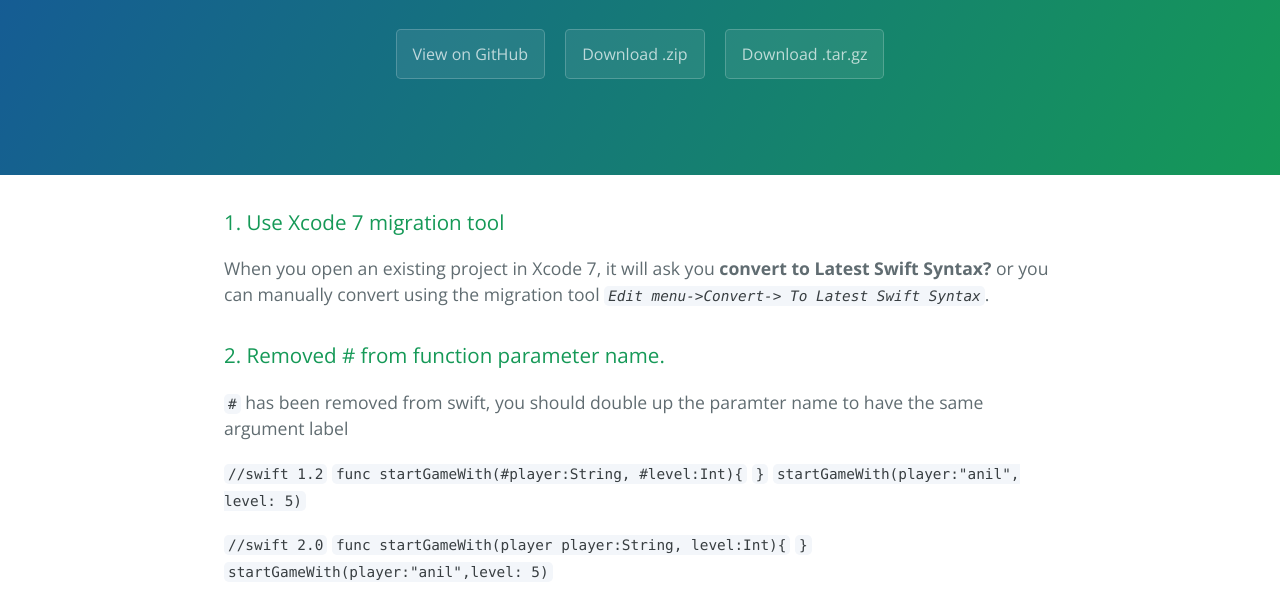
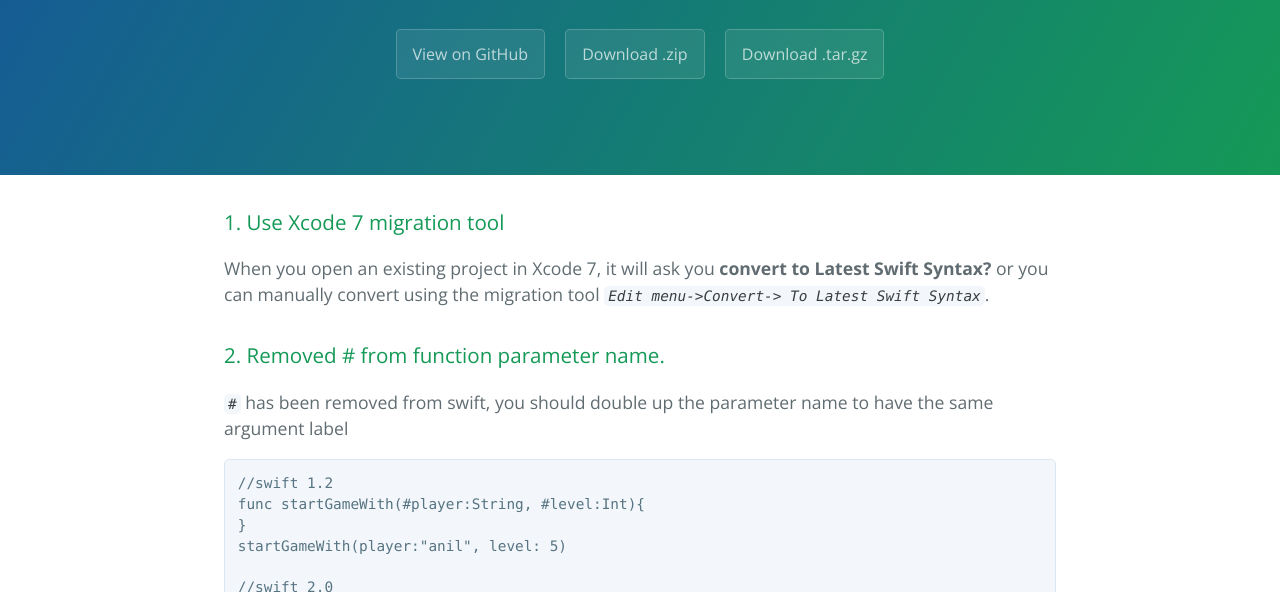
Before and after one commit to AnilVarghese/swift-2.0, a plain HTML site: page index.html in a window 1280 px wide. Shown: the part 208-800 px from the top of the page. Drawn offline with nearby package versions, Linux system fonts and the light colour scheme.

Commit message:
Create gh-pages branch via GitHub

```diff
--- a/index.html
+++ b/index.html
@@ -27,17 +27,18 @@
 <h3>
 <a id="2-removed--from-function-parameter-name" class="anchor" href="#2-removed--from-function-parameter-name" aria-hidden="true"><span class="octicon octicon-link"></span></a>2. Removed # from function parameter name.</h3>
 
-<p><code>#</code> has been removed from swift, you should double up the paramter name to have the same argument label </p>
+<p><code>#</code> has been removed from swift, you should double up the parameter name to have the same argument label </p>
 
-<p><code>//swift 1.2</code>
-  <code>func startGameWith(#player:String, #level:Int){</code>
-<code>}</code>
-<code>startGameWith(player:"anil", level: 5)</code></p>
+<pre><code>//swift 1.2
+func startGameWith(#player:String, #level:Int){
+}
+startGameWith(player:"anil", level: 5)
 
-<p><code>//swift 2.0</code>
-<code>func startGameWith(player player:String, level:Int){</code>
-<code>}</code>
-<code>startGameWith(player:"anil",level: 5)</code></p>
+//swift 2.0
+func startGameWith(player player:String, level:Int){
+}
+startGameWith(player:"anil",level: 5)
+</code></pre>
 
 <h3>
 <a id="unnamed-parameter-should-be-marked-by-_" class="anchor" href="#unnamed-parameter-should-be-marked-by-_" aria-hidden="true"><span class="octicon octicon-link"></span></a>Unnamed parameter should be marked by <code>_</code>
```
Also changed, not shown: params.json (+1 -1 lines).
